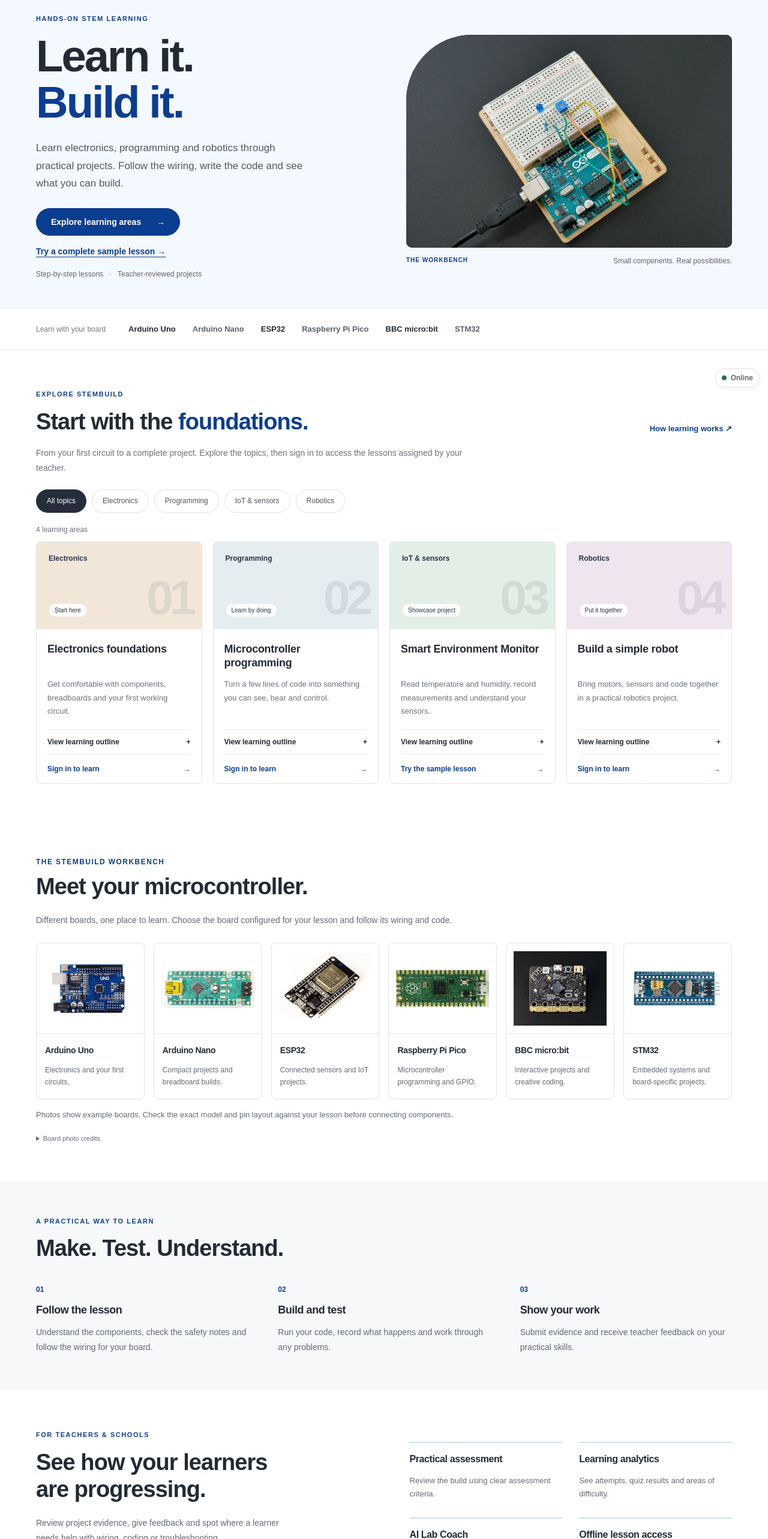
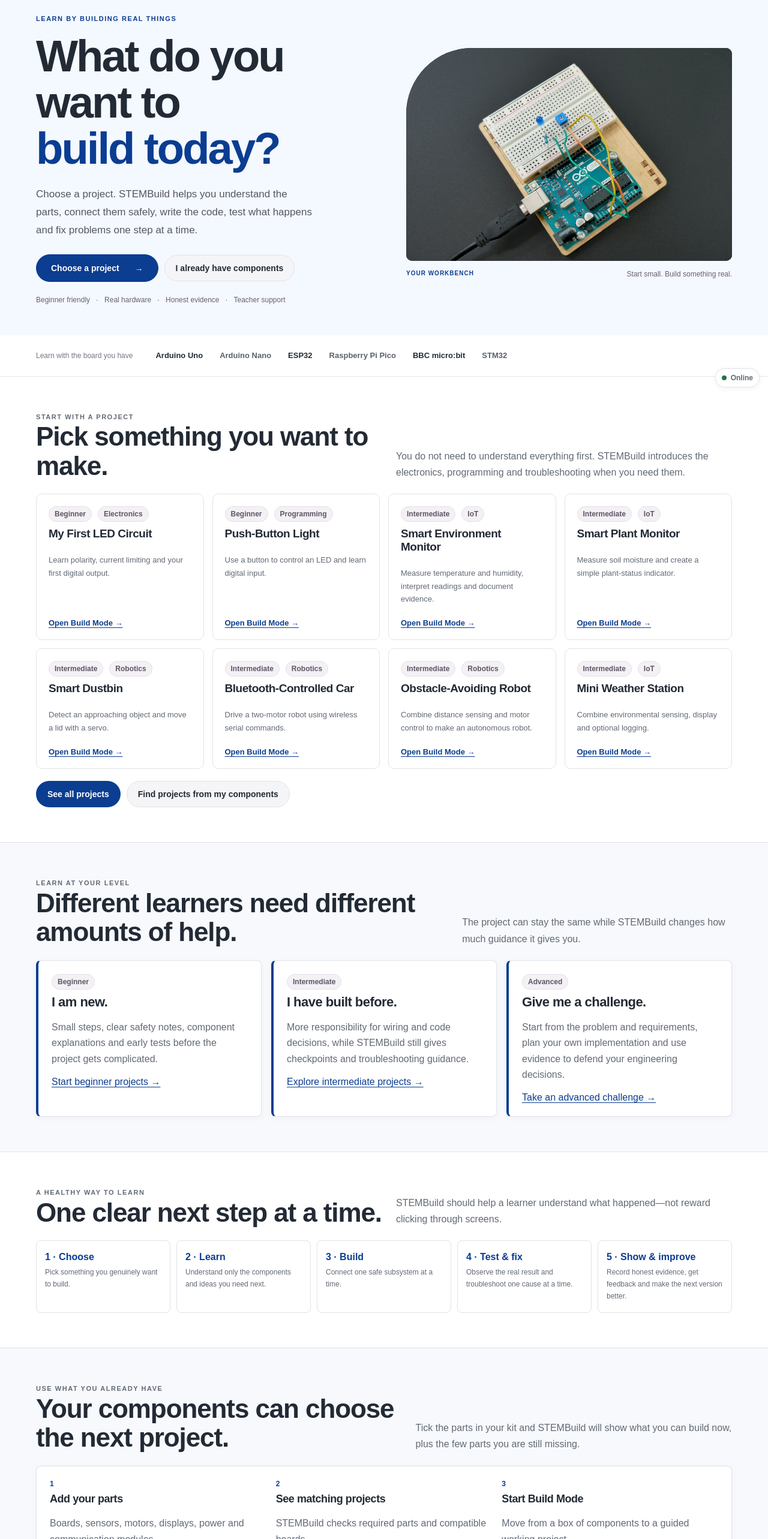
Before and after one commit to cath365/STEMBuild-, a Next.js app: page / in a window 1280 px wide. Shown: the part 140-2706 px from the top of the page at 60% size. Built offline with nearby package versions, Linux system fonts and the light colour scheme.

Commit message:
learn: make homepage project-first and learner-first

```diff
--- a/src/app/page.tsx
+++ b/src/app/page.tsx
@@ -6,6 +6,7 @@
 import { Brand } from "@/components/brand";
 import { PublicFooter } from "@/components/public-footer";
 import { BoardGallery } from "@/components/board-gallery";
+import { buildProjects } from "@/lib/build-catalog";
 import styles from "./home.module.css";
 
 const topics = [
@@ -15,6 +16,18 @@
   { category: "Robotics", title: "Build a simple robot", description: "Bring motors, sensors and code together in a practical robotics project.", lessons: ["Motors and motor drivers", "Obstacle sensing", "Testing and troubleshooting"], tag: "Put it together", className: "robotics" },
 ];
 const categories = ["All topics", ...topics.map((topic) => topic.category)];
+
+const featuredSlugs = [
+  "first-led",
+  "button-light",
+  "smart-environment-monitor",
+  "plant-monitor",
+  "smart-dustbin",
+  "bluetooth-car",
+  "obstacle-robot",
+  "weather-station",
+];
+const featuredProjects = featuredSlugs.map((slug) => buildProjects.find((project) => project.slug === slug)).filter((project): project is NonNullable<typeof project> => Boolean(project));
 
 export default function Home() {
   const [query, setQuery] = useState("");
@@ -27,41 +40,97 @@
       <header className={styles.header}>
         <div className={styles.headerInner}>
           <Brand />
-          <a className={styles.explore} href="#topics">Explore <span aria-hidden="true">⌄</span></a>
+          <a className={styles.explore} href="#build">Explore <span aria-hidden="true">⌄</span></a>
           <form className={styles.search} role="search" onSubmit={(event) => { event.preventDefault(); document.getElementById("topics")?.scrollIntoView({ behavior: "smooth" }); }}>
             <svg width="19" height="19" viewBox="0 0 24 24" fill="none" stroke="currentColor" strokeWidth="1.7" aria-hidden="true"><circle cx="10.5" cy="10.5" r="6.5" /><path d="m16 16 5 5" /></svg>
             <label className={styles.srOnly} htmlFor="topic-search">Find a learning topic</label>
-            <input id="topic-search" placeholder="What do you want to learn?" value={query} onChange={(event) => setQuery(event.target.value)} type="search" />
+            <input id="topic-search" placeholder="Search learning topics" value={query} onChange={(event) => setQuery(event.target.value)} type="search" />
             <button type="submit" className={styles.srOnly}>Search topics</button>
           </form>
-          <nav className={styles.desktopNav} aria-label="Main navigation"><a href="#topics">Learning areas</a><a href="#boards">Our boards</a><a href="#teachers">For teachers</a></nav>
+          <nav className={styles.desktopNav} aria-label="Main navigation"><Link href="/projects">Projects</Link><Link href="/components">Components</Link><a href="#teachers">Teachers</a></nav>
           <Link className={styles.signIn} href="/login">Sign in</Link>
-          <details className={styles.mobileMenu}><summary>Menu</summary><nav aria-label="Mobile navigation"><a href="#topics">Learning areas</a><a href="#boards">Our boards</a><a href="#teachers">For teachers</a><a href="#how">How it works</a></nav></details>
+          <details className={styles.mobileMenu}><summary>Menu</summary><nav aria-label="Mobile navigation"><Link href="/projects">Projects</Link><Link href="/components">Components</Link><a href="#topics">Learning areas</a><a href="#teachers">For teachers</a></nav></details>
         </div>
       </header>
+
       <main id="main">
         <section className={styles.hero} aria-labelledby="hero-title">
           <div className={styles.container}>
             <div className={styles.breadcrumb}>Home <span aria-hidden="true">/</span> Robotics &amp; IoT</div>
             <div className={styles.heroGrid}>
               <div className={styles.heroCopy}>
-                <p className={styles.kicker}>HANDS-ON STEM LEARNING</p>
-                <h1 id="hero-title">Learn it.<br /><span>Build it.</span></h1>
-                <p>Learn electronics, programming and robotics through practical projects. Follow the wiring, write the code and see what you can build.</p>
-                <a className={styles.primaryButton} href="#topics">Explore learning areas <span aria-hidden="true">→</span></a><Link className={styles.sampleLink} href="/showcase/smart-environment-monitor">Try a complete sample lesson →</Link>
-                <div className={styles.heroNote}>Step-by-step lessons <span aria-hidden="true">·</span> Teacher-reviewed projects</div>
+                <p className={styles.kicker}>LEARN BY BUILDING REAL THINGS</p>
+                <h1 id="hero-title">What do you want to<br/><span>build today?</span></h1>
+                <p>Choose a project. STEMBuild helps you understand the parts, connect them safely, write the code, test what happens and fix problems one step at a time.</p>
+                <div className="inline"><Link className={styles.primaryButton} href="/projects">Choose a project <span aria-hidden="true">→</span></Link><Link className="btn" href="/components">I already have components</Link></div>
+                <div className={styles.heroNote}>Beginner friendly <span aria-hidden="true">·</span> Real hardware <span aria-hidden="true">·</span> Honest evidence <span aria-hidden="true">·</span> Teacher support</div>
               </div>
               <figure className={styles.heroFigure}>
                 <div className={styles.photoFrame}><Image src="/electronics-workbench.jpg" alt="Arduino Uno connected to a breadboard with jumper wires, an LED and a potentiometer" fill sizes="(max-width: 760px) 100vw, 520px" preload /></div>
-                <figcaption><span className={styles.photoLabel}>THE WORKBENCH</span><span>Small components. Real possibilities.</span></figcaption>
+                <figcaption><span className={styles.photoLabel}>YOUR WORKBENCH</span><span>Start small. Build something real.</span></figcaption>
               </figure>
             </div>
           </div>
         </section>
-        <div className={styles.boardStrip}><div className={styles.container}><span>Learn with your board</span><div>Arduino Uno <span>Arduino Nano</span> ESP32 <span>Raspberry Pi Pico</span> BBC micro:bit <span>STM32</span></div></div></div>
+
+        <div className={styles.boardStrip}><div className={styles.container}><span>Learn with the board you have</span><div>Arduino Uno <span>Arduino Nano</span> ESP32 <span>Raspberry Pi Pico</span> BBC micro:bit <span>STM32</span></div></div></div>
+
+        <section id="build" className="home-build-section">
+          <div className={styles.container}>
+            <div className="home-build-heading"><div><p className={styles.kicker}>START WITH A PROJECT</p><h2>Pick something you want to make.</h2></div><p>You do not need to understand everything first. STEMBuild introduces the electronics, programming and troubleshooting when you need them.</p></div>
+            <div className="home-choice-grid">
+              {featuredProjects.map((project) => <Link className="home-choice-card" href={`/build/${project.slug}`} key={project.slug}>
+                <div className="inline"><span className="badge">{project.level}</span><span className="badge">{project.area}</span></div>
+                <h3>{project.title}</h3>
+                <p>{project.summary}</p>
+                <span className="text-link">Open Build Mode →</span>
+              </Link>)}
+            </div>
+            <div className="inline" style={{marginTop:20}}><Link className="btn btn-primary" href="/projects">See all projects</Link><Link className="btn" href="/components">Find projects from my components</Link></div>
+          </div>
+        </section>
+
+        <section className="home-build-section alt">
+          <div className={styles.container}>
+            <div className="home-build-heading"><div><p className={styles.kicker}>LEARN AT YOUR LEVEL</p><h2>Different learners need different amounts of help.</h2></div><p>The project can stay the same while STEMBuild changes how much guidance it gives you.</p></div>
+            <div className="home-level-grid">
+              <div className="card home-level-card"><span className="badge">Beginner</span><h3>I am new.</h3><p>Small steps, clear safety notes, component explanations and early tests before the project gets complicated.</p><Link className="text-link" href="/projects#Beginner">Start beginner projects →</Link></div>
+              <div className="card home-level-card"><span className="badge">Intermediate</span><h3>I have built before.</h3><p>More responsibility for wiring and code decisions, while STEMBuild still gives checkpoints and troubleshooting guidance.</p><Link className="text-link" href="/projects#Intermediate">Explore intermediate projects →</Link></div>
+              <div className="card home-level-card"><span className="badge">Advanced</span><h3>Give me a challenge.</h3><p>Start from the problem and requirements, plan your own implementation and use evidence to defend your engineering decisions.</p><Link className="text-link" href="/projects#Advanced">Take an advanced challenge →</Link></div>
+            </div>
+          </div>
+        </section>
+
+        <section className="home-build-section">
+          <div className={styles.container}>
+            <div className="home-build-heading"><div><p className={styles.kicker}>A HEALTHY WAY TO LEARN</p><h2>One clear next step at a time.</h2></div><p>STEMBuild should help a learner understand what happened—not reward clicking through screens.</p></div>
+            <div className="home-learning-loop">
+              <div><strong>1 · Choose</strong><span>Pick something you genuinely want to build.</span></div>
+              <div><strong>2 · Learn</strong><span>Understand only the components and ideas you need next.</span></div>
+              <div><strong>3 · Build</strong><span>Connect one safe subsystem at a time.</span></div>
+              <div><strong>4 · Test &amp; fix</strong><span>Observe the real result and troubleshoot one cause at a time.</span></div>
+              <div><strong>5 · Show &amp; improve</strong><span>Record honest evidence, get feedback and make the next version better.</span></div>
+            </div>
+          </div>
+        </section>
+
+        <section className="home-build-section alt">
+          <div className={styles.container}>
+            <div className="home-build-heading"><div><p className={styles.kicker}>USE WHAT YOU ALREADY HAVE</p><h2>Your components can choose the next project.</h2></div><p>Tick the parts in your kit and STEMBuild will show what you can build now, plus the few parts you are still missing.</p></div>
+            <div className="card">
+              <div className="grid grid-3">
+                <div><div className="eyebrow">1</div><h3 style={{marginTop:8}}>Add your parts</h3><p className="muted">Boards, sensors, motors, displays, power and communication modules.</p></div>
+                <div><div className="eyebrow">2</div><h3 style={{marginTop:8}}>See matching projects</h3><p className="muted">STEMBuild checks required parts and compatible boards.</p></div>
+                <div><div className="eyebrow">3</div><h3 style={{marginTop:8}}>Start Build Mode</h3><p className="muted">Move from a box of components to a guided working project.</p></div>
+              </div>
+              <div className="inline" style={{marginTop:18}}><Link className="btn btn-primary" href="/components">Open My Components</Link><Link className="btn" href="/projects">Browse all projects</Link></div>
+            </div>
+          </div>
+        </section>
+
         <section id="topics" className={`${styles.container} ${styles.topicSection}`} aria-labelledby="topics-title">
-          <div className={styles.sectionHeading}><div><p className={styles.kicker}>EXPLORE STEMBUILD</p><h2 id="topics-title">Start with the <span>foundations.</span></h2></div><a href="#how">How learning works <span aria-hidden="true">↗</span></a></div>
-          <p className={styles.sectionIntro}>From your first circuit to a complete project. Explore the topics, then sign in to access the lessons assigned by your teacher.</p>
+          <div className={styles.sectionHeading}><div><p className={styles.kicker}>LEARN THE IDEAS BEHIND THE BUILD</p><h2 id="topics-title">Understand the <span>foundations.</span></h2></div><Link href="/components">Explore component library <span aria-hidden="true">↗</span></Link></div>
+          <p className={styles.sectionIntro}>Projects give you a reason to learn. These learning areas help you understand why the circuit, code and hardware behave the way they do.</p>
           <div className={styles.filters} role="group" aria-label="Filter learning areas">{categories.map((item) => <button key={item} type="button" aria-pressed={category === item} className={category === item ? styles.activeFilter : ""} onClick={() => setCategory(item)}>{item}</button>)}</div>
           <p className={styles.resultCount} role="status">{filtered.length} learning {filtered.length === 1 ? "area" : "areas"}{query ? ` matching “${query}”` : ""}</p>
           <div className={styles.topicGrid}>{filtered.map((topic) => <article key={topic.title} className={styles.topicCard}>
@@ -70,9 +139,10 @@
           </article>)}</div>
           {filtered.length === 0 && <div className={styles.emptyState}><h3>No topics found</h3><p>Try “Arduino”, “sensors” or “circuits”, or clear your search.</p><button type="button" onClick={() => { setQuery(""); setCategory("All topics"); }}>Show all learning areas</button></div>}
         </section>
+
         <BoardGallery />
-        <section id="how" className={styles.howSection} aria-labelledby="how-title"><div className={styles.container}><div className={styles.sectionHeading}><div><p className={styles.kicker}>A PRACTICAL WAY TO LEARN</p><h2 id="how-title">Make. Test. Understand.</h2></div></div><div className={styles.steps}>{[["01", "Follow the lesson", "Understand the components, check the safety notes and follow the wiring for your board."], ["02", "Build and test", "Run your code, record what happens and work through any problems."], ["03", "Show your work", "Submit evidence and receive teacher feedback on your practical skills."]].map(([number, title, description]) => <div key={number}><span>{number}</span><h3>{title}</h3><p>{description}</p></div>)}</div></div></section>
-        <section id="teachers" className={`${styles.container} ${styles.teacherSection}`} aria-labelledby="teacher-title"><div><p className={styles.kicker}>FOR TEACHERS &amp; SCHOOLS</p><h2 id="teacher-title">See how your learners<br />are progressing.</h2><p>Review project evidence, give feedback and spot where a learner needs help with wiring, coding or troubleshooting.</p><Link className={styles.primaryButton} href="/teachers">Teacher setup guide <span aria-hidden="true">→</span></Link></div><div className={styles.teacherFeatures}>{[["Practical assessment", "Review the build using clear assessment criteria."], ["Learning analytics", "See attempts, quiz results and areas of difficulty."], ["AI Lab Coach", "Help learners work through questions and next steps."], ["Offline lesson access", "Keep previously saved lessons available when the connection drops."]].map(([title, description]) => <div key={title}><h3>{title}</h3><p>{description}</p></div>)}</div></section>
+
+        <section id="teachers" className={`${styles.container} ${styles.teacherSection}`} aria-labelledby="teacher-title"><div><p className={styles.kicker}>FOR TEACHERS &amp; SCHOOLS</p><h2 id="teacher-title">Help learners build independently<br/>without losing oversight.</h2><p>Review project evidence, give feedback and see where a learner needs help with wiring, coding, testing or troubleshooting.</p><Link className={styles.primaryButton} href="/teachers">Teacher setup guide <span aria-hidden="true">→</span></Link></div><div className={styles.teacherFeatures}>{[["Practical assessment", "Review the real build using clear assessment criteria."], ["Learning analytics", "See attempts, quiz results and areas of difficulty."], ["AI Lab Coach", "Guide learners through questions and next steps without automatically passing practical work."], ["Offline lesson access", "Keep previously saved lessons available when the connection drops."]].map(([title, description]) => <div key={title}><h3>{title}</h3><p>{description}</p></div>)}</div></section>
       </main>
       <PublicFooter />
     </div>
```
